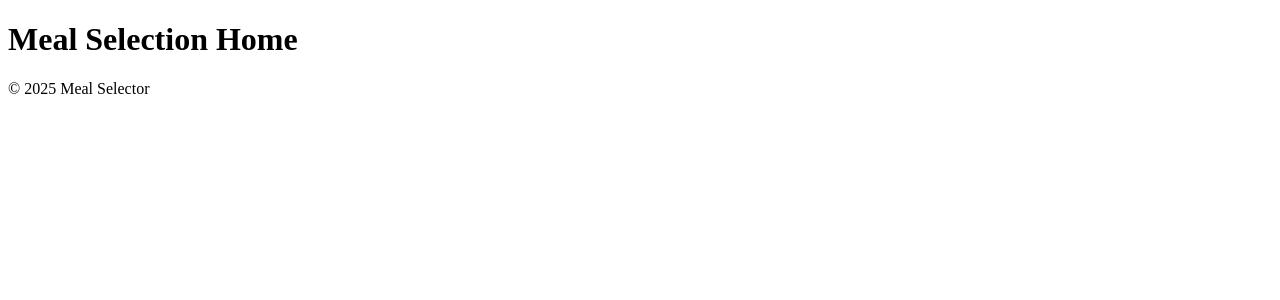
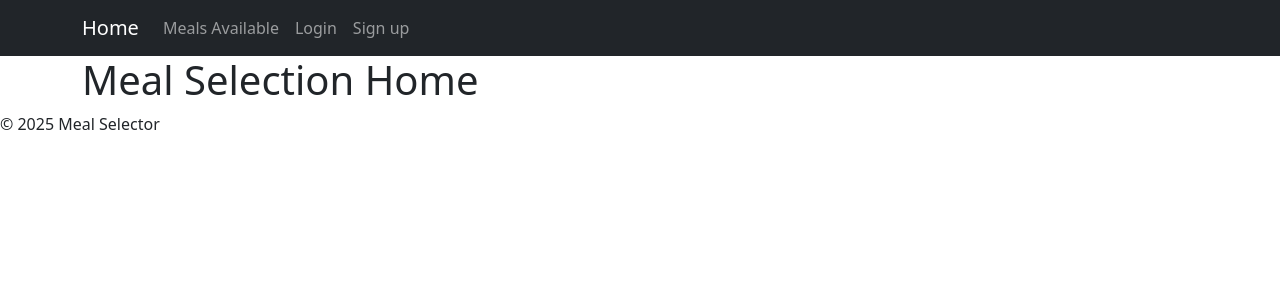
Before and after one commit to Luca-maxwell99/hospitalmeals, a Django app: template meals/templates/meals/home.html in a window 1280 px wide. Shown: the top 300 px of the page. Run offline with Django 3.2, Linux system fonts and the light colour scheme; the template is opened without the code that fills it, so the values that code supplies are empty.

Commit message:
add nav bar to base.html

```diff
--- a/meals/templates/meals/base.html
+++ b/meals/templates/meals/base.html
@@ -9,16 +9,49 @@
     {% else %}
     <title>Home</title>
     {% endif %}
+    <link href="https://cdn.jsdelivr.net/npm/bootstrap@5.3.3/dist/css/bootstrap.min.css" rel="stylesheet"
+        integrity="sha384-QWTKZyjpPEjISv5WaRU9OFeRpok6YctnYmDr5pNlyT2bRjXh0JMhjY6hW+ALEwIH" crossorigin="anonymous">
 </head>
 
 <body>
 
-    {% block content %}
-    {% endblock content %}
+    <nav class="navbar navbar-expand-lg navbar-dark bg-dark">
+        <div class="container">
+          <a class="navbar-brand" href="#">Home
+          </a>
+          <button class="navbar-toggler" type="button" data-bs-toggle="collapse" data-bs-target="#navbarSupportedContent" aria-controls="navbarSupportedContent" aria-expanded="false" aria-label="Toggle navigation">
+            <span class="navbar-toggler-icon"></span>
+          </button>
+          <div class="collapse navbar-collapse" id="navbarSupportedContent">
+            <ul class="navbar-nav me-auto mb-2 mb-lg-0">
+              <li class="nav-item">
+                <a class="nav-link" aria-current="page" href="#">Meals Available</a>
+              </li>
+              <li class="nav-item">
+                <a class="nav-link" href="#">Login</a>
+              </li>
+              <li class="nav-item">
+                <a class="nav-link" href="#">Sign up</a>
+              </li>
+
+
+          </div>
+        </div>
+      </nav>
+      <div class="container" mt-8 col-8>
+      {% block content %}
+      {% endblock content %}
+    </div>
     <!--    This is my landing page, i will have a title, nav bar with linked to sign up pages, carosel with images and a brief about description of my app and various hospital values -->
     <footer>
         <p>&copy; 2025 Meal Selector</p>
     </footer>
+    <script src="https://cdn.jsdelivr.net/npm/@popperjs/core@2.11.8/dist/umd/popper.min.js"
+        integrity="sha384-I7E8VVD/ismYTF4hNIPjVp/Zjvgyol6VFvRkX/vR+Vc4jQkC+hVqc2pM8ODewa9r" crossorigin="anonymous">
+    </script>
+    <script src="https://cdn.jsdelivr.net/npm/bootstrap@5.3.3/dist/js/bootstrap.min.js"
+        integrity="sha384-0pUGZvbkm6XF6gxjEnlmuGrJXVbNuzT9qBBavbLwCsOGabYfZo0T0to5eqruptLy" crossorigin="anonymous">
+    </script>
 </body>
 
 </html>
```
